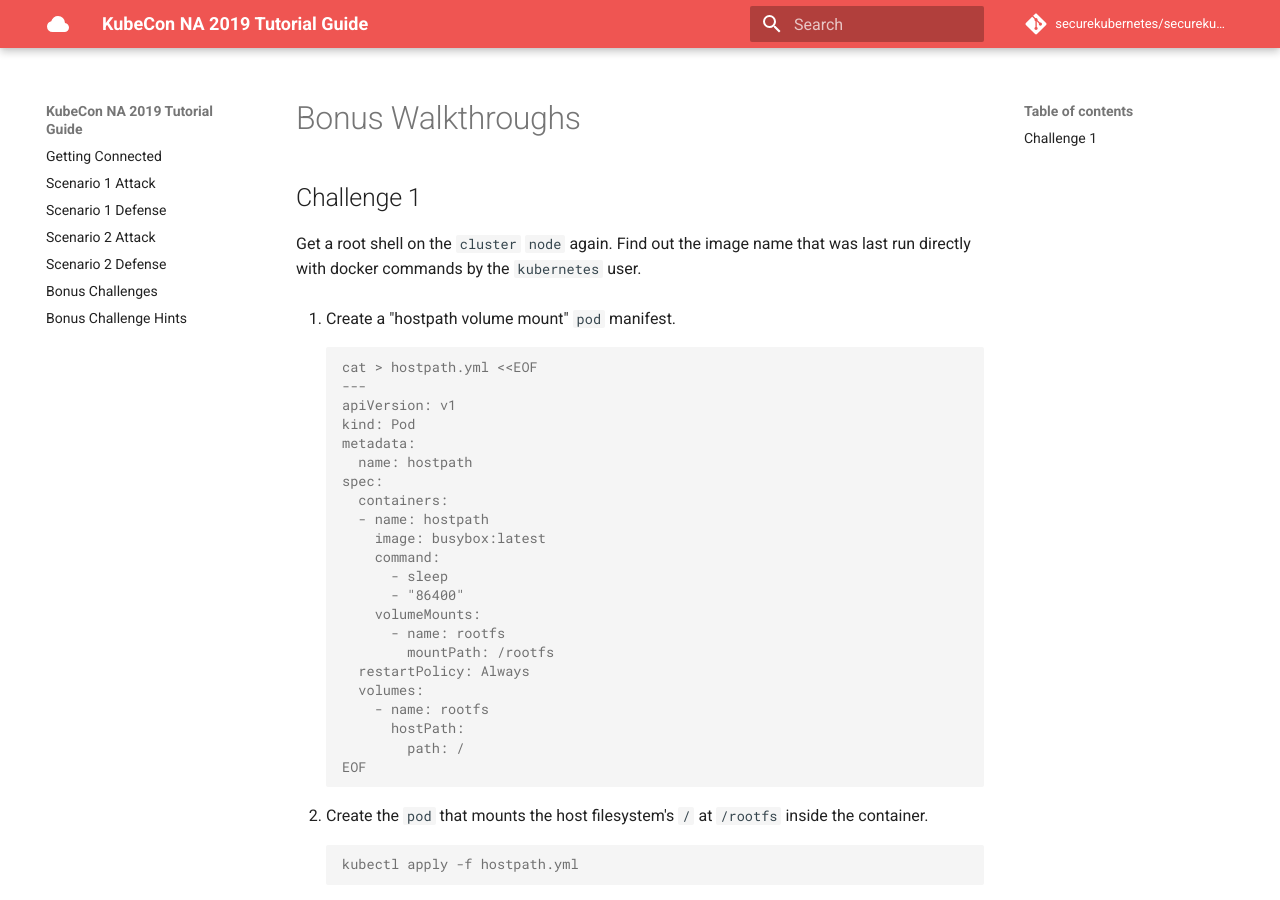
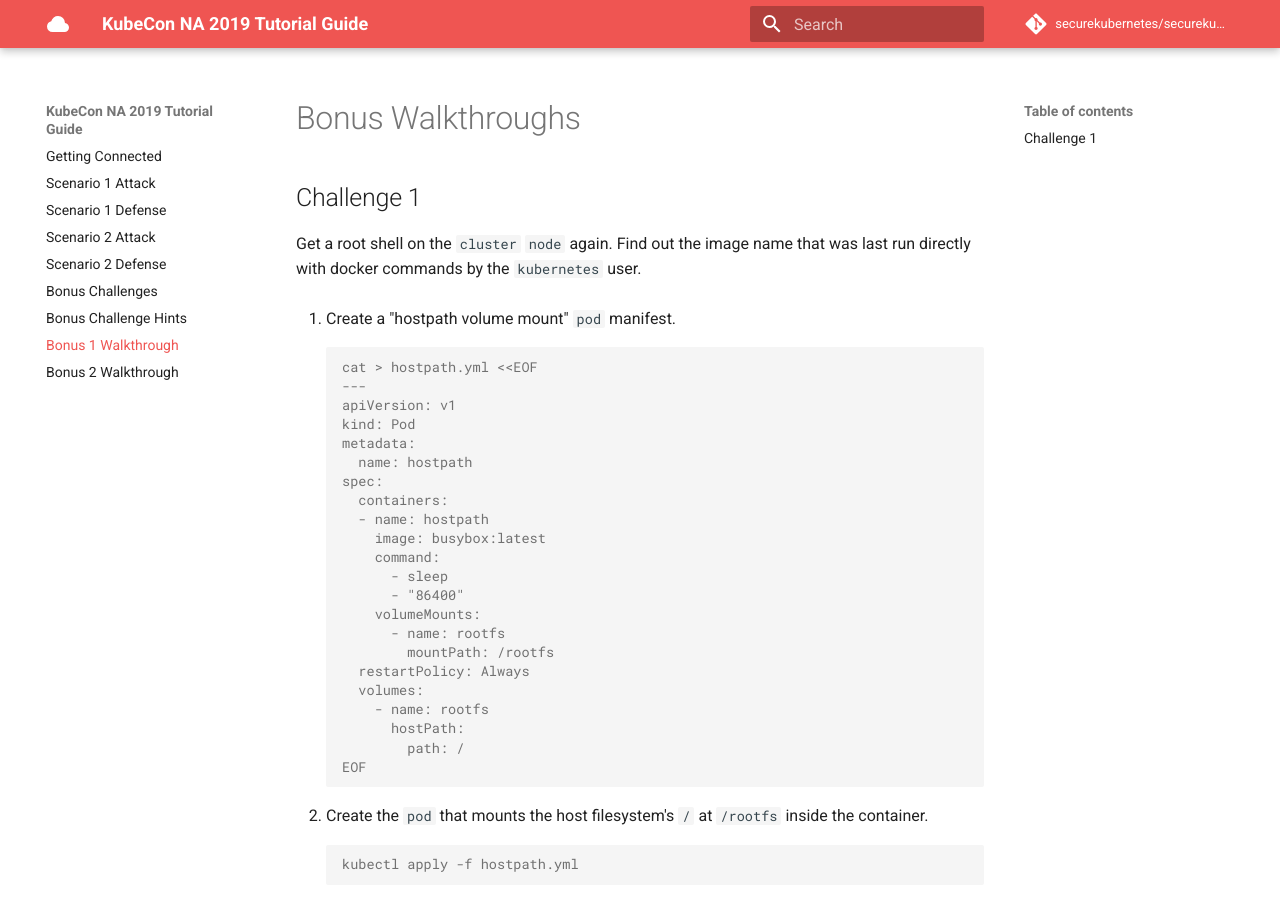
Before and after one commit to securekubernetes/securekubernetes, an MkDocs documentation site: the page built from docs/bonus_1_walkthrough.md, in a window 1280 px wide and 900 px high. Built offline with MkDocs 1.6.1 and Material for MkDocs 9.7.7, drawn with Linux system fonts in a browser that asks for light colours; comment, search, counter and statistics services are not loaded.

Commit message:
walkthru

```diff
--- a/mkdocs.yml
+++ b/mkdocs.yml
@@ -21,8 +21,8 @@
   - Scenario 2 Defense: scenario_2_defense.md
   - Bonus Challenges: bonus_challenges.md
   - Bonus Challenge Hints: bonus_hints.md
-  #- Bonus 1 Walkthrough: bonus_1_walkthrough.md
-  #- Bonus 2 Walkthrough: bonus_2_walkthrough.md
+  - Bonus 1 Walkthrough: bonus_1_walkthrough.md
+  - Bonus 2 Walkthrough: bonus_2_walkthrough.md
 markdown_extensions:
   - markdown.extensions.admonition
   - markdown.extensions.codehilite:
```
